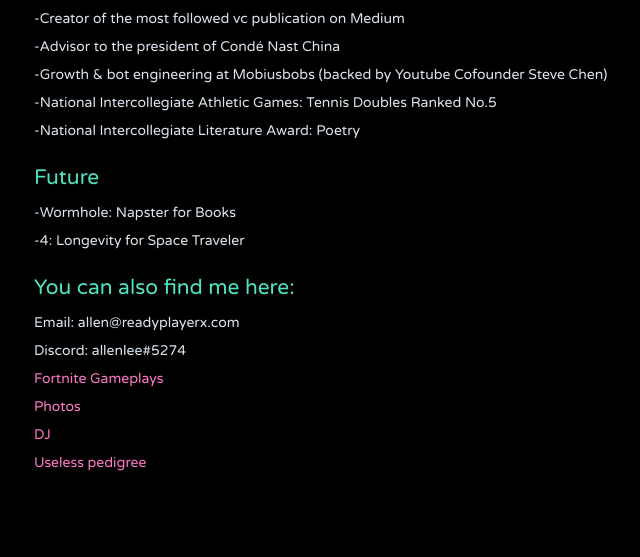
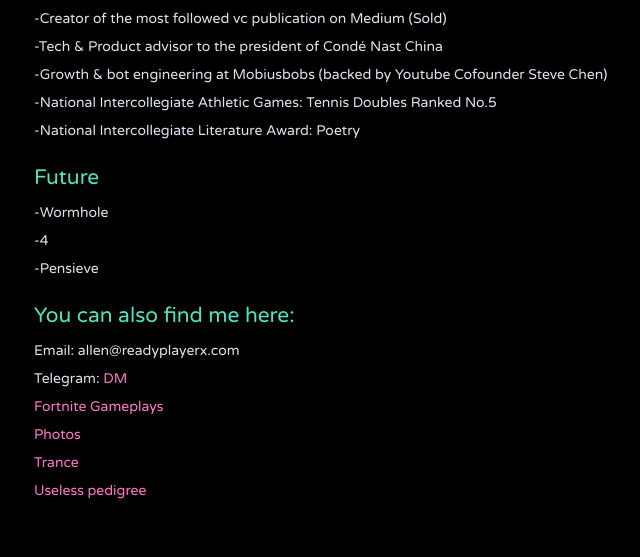
Before and after one commit to jithendrabsy/thoughts, a Jekyll site: the page built from _posts/2040-12-31-projects.md, in a window 1280 px wide. Shown: the part 995-1552 px from the top of the page, without its empty margins (236-876 px from the left). Built offline with Jekyll 4.4.1, drawn with Linux system fonts in a browser that asks for light colours; nearby versions of some CDN libraries; before the commit the page ends 1524 px from its top, so only the background shows below that.

Commit message:
Update Links

```diff
--- a/_posts/2040-12-31-projects.md
+++ b/_posts/2040-12-31-projects.md
@@ -20,9 +20,9 @@
 
 -Co-creator of [the first drones to write Chinese letters in the sky](https://vimeo.com/111901733)
 
--Creator of the most followed vc publication on Medium
+-Creator of the most followed vc publication on Medium (Sold)
 
--Advisor to the president of Condé Nast China
+-Tech & Product advisor to the president of Condé Nast China
 
 -Growth & bot engineering at Mobiusbobs (backed by Youtube Cofounder Steve Chen)
 
@@ -32,21 +32,23 @@
 
 ## Future
 
--Wormhole: Napster for Books
+-Wormhole
 
--4: Longevity for Space Traveler
+-4
+
+-Pensieve
 
 
 ## You can also find me here:
 
 Email: allen@readyplayerx.com
 
-Discord: allenlee#5274
+Telegram: [DM](https://t.me/allenleein)
 
 [Fortnite Gameplays](https://www.instagram.com/gho00sts/)
 
 [Photos](https://vsco.co/allenleein/gallery)
 
-[DJ](https://soundcloud.com/archilab)
+[Trance](https://soundcloud.com/archilab)
 
 [Useless pedigree](https://www.linkedin.com/in/allen-lee-52b16378/)
```
Also changed, not shown: _posts/2019-06-12-games2.md (+2 -5 lines).
